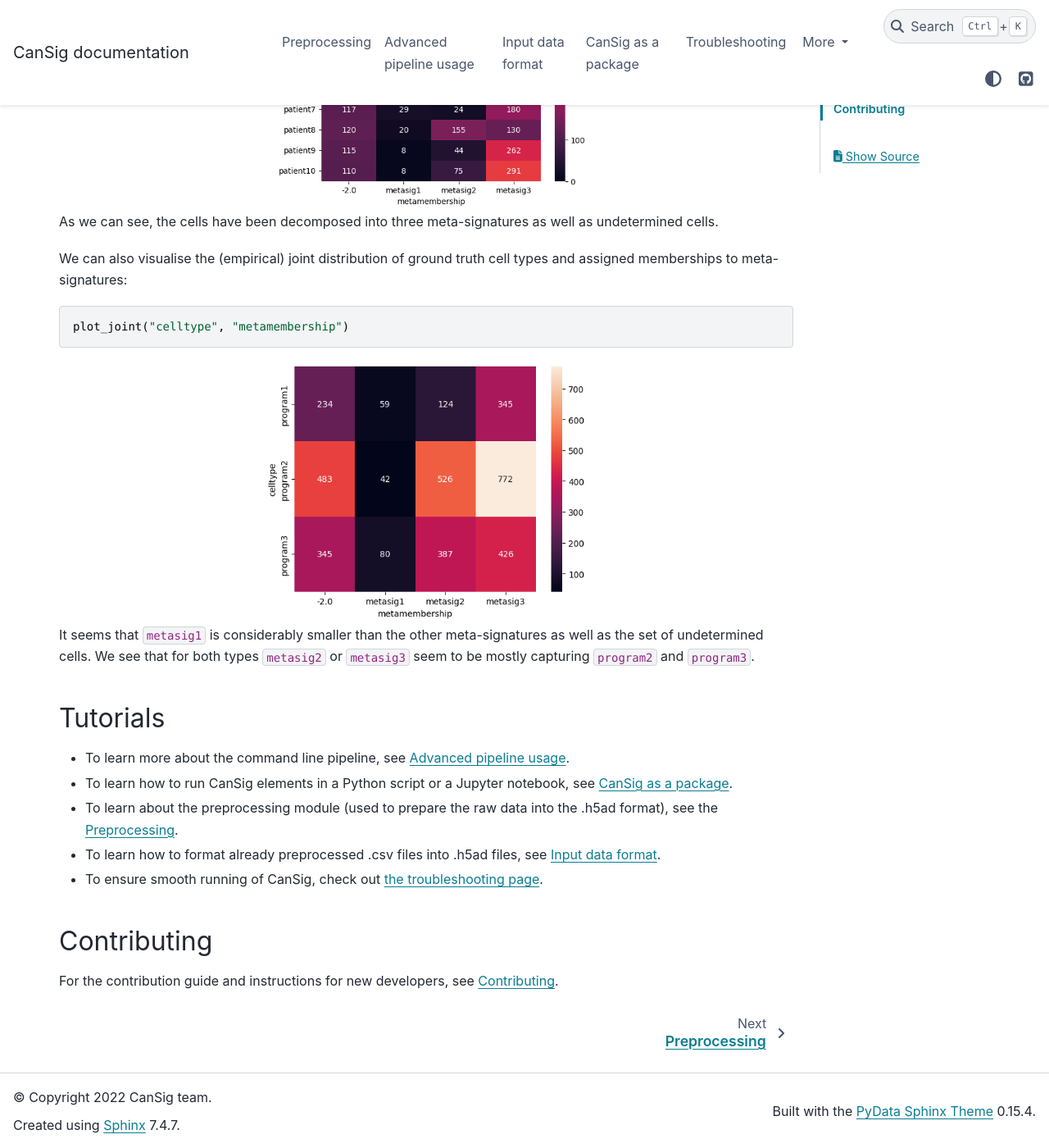
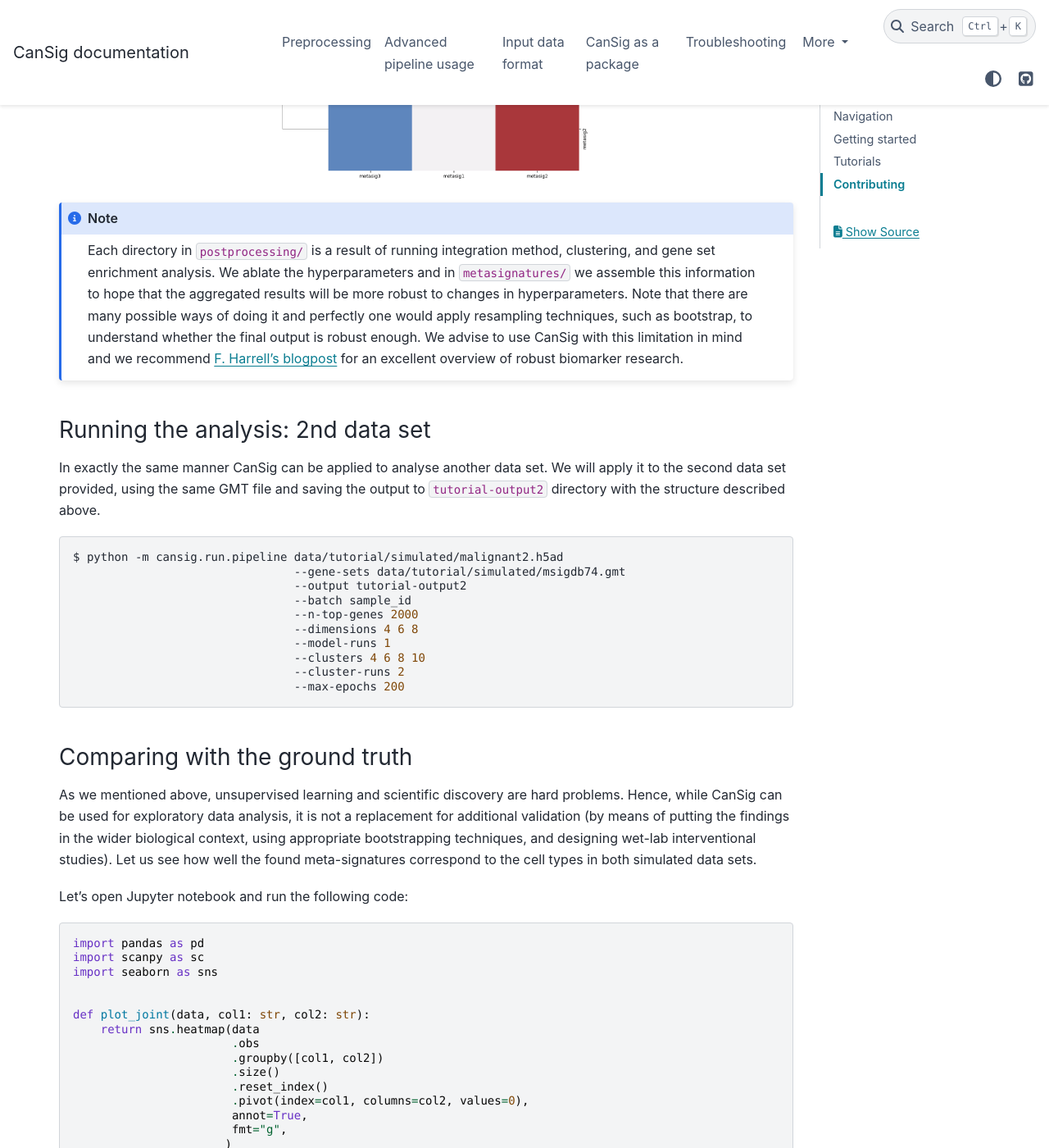
Before and after one commit to BoevaLab/CanSig, a Sphinx documentation site: the page built from docs/index.rst, in a window 1280 px wide and 1400 px high, scrolled down 8388 px. Shown: the whole window at 82% size. Built offline with Sphinx 7.4.7 and the PyData theme 0.15.4, drawn with Linux system fonts in a browser that asks for light colours; some of the changed text lies outside the part shown.

Commit message:
Extended version of the Getting Started tutorial (#99)
This PR expands the Getting Started tutorial, analyzing the SmallDSet2 data set from the manuscript.

As a side effect, it also changes things in our CI and dependencies:

We pin Black formatter version. This is probably a permanent change, so I advise to update your local installations (pip  install -r requirements-dev.txt and pre-commit install).
We pin scVI version as it is currently raising an error related to importing Literal. This is hopefully only a temporary issue.

```diff
--- a/docs/index.rst
+++ b/docs/index.rst
@@ -50,10 +50,10 @@
 
 Alternatively, in the `repository <https://github.com/boevalab/cansig>`_ we provide an ``environment.yml`` file `which can be used to create a new conda environment <https://conda.io/projects/conda/en/latest/user-guide/tasks/manage-environments.html#creating-an-environment-from-an-environment-yml-file>`_.
 
-Example dataset
-^^^^^^^^^^^^^^^
+Example datasets
+^^^^^^^^^^^^^^^^
 
-We will download the example data set using an auxiliary script:
+We will analyze two small simulated data sets accompanying our publication ``SmallDSet1`` and ``SmallDSet2``. Let's download them using an auxiliary script:
 
 .. code-block:: bash
 
@@ -64,13 +64,13 @@
 .. code-block:: bash
 
    $ ls data/tutorial/simulated
-   malignant.h5ad  msigdb74.gmt  README.md
+   malignant1.h5ad  malignant2.h5ad  msigdb74.gmt  README.md
 
-This directory contains a H5AD file with *simulated* malignant cells and a GMT file with gene signatures. More information about these are in the README file.
+This directory contains H5AD files with *simulated* malignant cells and a GMT file with gene signatures. More information about them is in the README file.
 
 For convenience we will `define variables <https://linuxhint.com/variables_bash/>`_ storing the locations:
 
-Let's take a look at this data set. Note that T. Chari and L. Pachter in `The Specious Art of Single-Cell Genomics <https://doi.org/10.1101/2021.08.25.457696>`_ demonstrate that single-cell data is hard to visualise and popular dimension reduction strategies may lead to spurious conclusions.
+Let's take a look at these data sets. Note that T. Chari and L. Pachter in `The Specious Art of Single-Cell Genomics <https://doi.org/10.1101/2021.08.25.457696>`_ demonstrated that single-cell data is hard to visualise and popular dimension reduction strategies may lead to spurious conclusions.
 
 We will use UMAP for demonstratory purposes to demonstrate the signals in the data we simulated. We suggest to install and run `Jupyter Notebook <https://jupyter.org/>`_ for this.
 
@@ -81,14 +81,14 @@
    import scanpy as sc
    import seaborn as sns
 
-   data = sc.read_h5ad("data/tutorial/simulated/malignant.h5ad")
-   sc.pp.neighbors(data)
-   sc.tl.umap(data)
-   sc.pl.umap(data, color=["sample_id", "celltype", "subclonal"], ncols=1)
+   data1 = sc.read_h5ad("data/tutorial/simulated/malignant1.h5ad")
+   sc.pp.neighbors(data1)
+   sc.tl.umap(data1)
+   sc.pl.umap(data1, color=["sample_id", "celltype", "subclonal"], ncols=1)
 
 .. image:: img/tutorial-simulated-umap.png
   :width: 400
-  :alt: UMAP visualisation of simulated cells.
+  :alt: UMAP visualisation of simulated cells from data set 1.
   :align: center
 
 We simulated samples coming from different patients, with different subclonal composition and different malignant cell types.
@@ -96,7 +96,7 @@
 
 .. code-block:: python
 
-   def plot_joint(col1: str, col2: str):
+   def plot_joint(data, col1: str, col2: str):
       return sns.heatmap(data
                          .obs
                          .groupby([col1, col2])
@@ -107,23 +107,53 @@
                          fmt="g",
                         )
 
-   plot_joint("sample_id", "celltype")
+   plot_joint(data1, "sample_id", "celltype")
 
 .. image:: img/tutorial-simulated-joint.png
   :width: 400
-  :alt: Joint (empirical) distribution of cell types and patients.
+  :alt: Joint (empirical) distribution of cell types and patients from data set 1.
   :align: center
+
+Analogously, we can visualise the other data set:
+
+.. code-block:: python
+
+   data2 = sc.read_h5ad("data/tutorial/simulated/malignant2.h5ad")
+   sc.pp.neighbors(data2)
+   sc.tl.umap(data2)
+   sc.pl.umap(data2, color=["sample_id", "celltype", "subclonal"], ncols=1)
+
+.. image:: img/tutorial-simulated-umap2.png
+  :width: 400
+  :alt: UMAP visualisation of simulated cells from data set 2.
+  :align: center
+
+.. code-block:: python
+
+   plot_joint(data2, "sample_id", "celltype")
+
+.. image:: img/tutorial-simulated-joint2.png
+  :width: 400
+  :alt: Joint (empirical) distribution of cell types and patients from data set 2.
+  :align: center
+
+Note that the second data set contains more cells:
+
+.. code-block:: python
+
+   print(f"1st data set: {data1.shape}")  # Prints out: 1st data set: (3823, 5000)
+   print(f"2nd data set: {data2.shape}")  # Prints out: 2nd data set: (4470, 5000)
 
 Running the analysis
 ^^^^^^^^^^^^^^^^^^^^
 
-As we know what we can expect in this data set, we will run the analysis:
+As we know what we can expect in these data sets, we can run the analysis. Let's do it for the first data set:
 
 .. code-block:: bash
 
-   $ python -m cansig.run.pipeline data/tutorial/simulated/malignant.h5ad
+   $ python -m cansig.run.pipeline data/tutorial/simulated/malignant1.h5ad
                                    --gene-sets data/tutorial/simulated/msigdb74.gmt
-                                   --output tutorial-output
+                                   --output tutorial-output1
                                    --batch sample_id
                                    --n-top-genes 2000
                                    --dimensions 4 6 8
@@ -192,13 +222,34 @@
    Each directory in ``postprocessing/`` is a result of running integration method, clustering, and gene set enrichment analysis. We ablate the hyperparameters and  in ``metasignatures/`` we assemble this information to hope that the aggregated results will be more robust to changes in hyperparameters. Note that there are many possible ways of doing it and perfectly one would apply resampling techniques, such as bootstrap, to understand whether the final output is robust enough.
    We advise to use CanSig with this limitation in mind and we recommend `F. Harrell's blogpost <https://www.fharrell.com/post/badb/index.html>`_ for an excellent overview of robust biomarker research.
 
+
+Running the analysis: 2nd data set
+^^^^^^^^^^^^^^^^^^^^^^^^^^^^^^^^^^
+
+In exactly the same manner CanSig can be applied to analyse another data set.
+We will apply it to the second data set provided, using the same GMT file and saving the output to ``tutorial-output2`` directory with the structure described above.
+
+.. code-block:: bash
+
+   $ python -m cansig.run.pipeline data/tutorial/simulated/malignant2.h5ad
+                                   --gene-sets data/tutorial/simulated/msigdb74.gmt
+                                   --output tutorial-output2
+                                   --batch sample_id
+                                   --n-top-genes 2000
+                                   --dimensions 4 6 8
+                                   --model-runs 1
+                                   --clusters 4 6 8 10
+                                   --cluster-runs 2
+                                   --max-epochs 200
+
 Comparing with the ground truth
 ^^^^^^^^^^^^^^^^^^^^^^^^^^^^^^^
 
-As we mentioned above, unsupervised learning and scientific discovery are hard problems and although CanSig can be used for exploratory data analysis, it is *not* a replacement for additional validation (by means of putting the findings in the wider biological context, using appropriate bootstrapping technique, and designing wet-lab interventional studies).
-We can however see how well the found metasignatures correspond to the cell types in the simulated data.
+As we mentioned above, unsupervised learning and scientific discovery are hard problems.
+Hence, while CanSig can be used for exploratory data analysis, it is not a replacement for additional validation (by means of putting the findings in the wider biological context, using appropriate bootstrapping techniques, and designing wet-lab interventional studies).
+Let us see how well the found meta-signatures correspond to the cell types in both simulated data sets.
 
-Let's open Jupyter and run the following code:
+Let's open Jupyter notebook and run the following code:
 
 .. code-block:: python
 
@@ -207,7 +258,7 @@
    import seaborn as sns
 
 
-   def plot_joint(col1: str, col2: str):
+   def plot_joint(data, col1: str, col2: str):
        return sns.heatmap(data
                           .obs
                           .groupby([col1, col2])
@@ -219,38 +270,58 @@
                          )
 
    # Load the simulated cells
-   data = sc.read_h5ad("data/tutorial/simulated/malignant.h5ad")
+   data1 = sc.read_h5ad("data/tutorial/simulated/malignant1.h5ad")
 
    # Load the meta-signatures
-   metamembership = pd.read_csv("tutorial-output/metasignatures/cell-metamembership.csv", index_col=0)
+   metamembership1 = pd.read_csv("tutorial-output1/metasignatures/cell-metamembership.csv", index_col=0)
 
    # Add the meta-signatures membership to the data
-   data.obs["metamembership"] = metamembership.loc[data.obs.index]
+   data1.obs = data1.obs.join(metamembership1)
+
+   # Plot the (empirical) joint distribution
+   plot_joint(data1, "celltype", "metamembership")
 
 
-   plot_joint("sample_id", "metamembership")
+This visualises the (empirical) joint distribution of ground truth cell types and assigned memberships to meta-signatures:
 
-
-.. image::  img/tutorial-joint-metasignature-patient.png
+.. image:: img/tutorial-joint-metasignature-celltype.png
    :width: 400
-   :alt: Joint (empirical) distribution of meta-signature assignment and patient.
+   :alt: Joint (empirical) distribution of meta-signature assignment and ground truth for the 1st data set.
    :align: center
 
-As we can see, the cells have been decomposed into three meta-signatures as well as undetermined cells.
+It seems that ``metasig1`` is considerably smaller than the other meta-signatures as well as the set of undetermined cells.
+We see that for both types ``metasig2`` or ``metasig3`` seem to be mostly capturing ``program2`` and ``program3``, being somewhat mixed together.
+Similarly to the Fig. 2, we conclude ``SmallDSet1`` turned out to be a hard problem, with meta-signatures not exactly matching the ground truth.
 
-We can also visualise the (empirical) joint distribution of ground truth cell types and assigned memberships to meta-signatures:
+Let us see now how CanSig worked on ``SmallDSet2``, which is a larger data set:
 
 .. code-block:: python
 
-   plot_joint("celltype", "metamembership")
+   # Load the simulated cells
+   data2 = sc.read_h5ad("data/tutorial/simulated/malignant2.h5ad")
 
+   # Load the meta-signatures
+   metamembership2 = pd.read_csv("tutorial-output2/metasignatures/cell-metamembership.csv", index_col=0)
 
-.. image:: img/tutorial-joint-metasignature-celltype.png
+   # Add the meta-signatures membership to the data
+   data2.obs = data1.obs.join(metamembership2)
+
+   # Plot the (empirical) joint distribution
+   plot_joint(data2, "celltype", "metamembership")
+
+.. image:: img/tutorial-joint-metasignature-celltype2.png
    :width: 400
-   :alt: Joint (empirical) distribution of meta-signature assignment and ground truth.
+   :alt: Joint (empirical) distribution of meta-signature assignment and ground truth for the 2nd data set.
    :align: center
 
-It seems that ``metasig1`` is considerably smaller than the other meta-signatures as well as the set of undetermined cells. We see that for both types ``metasig2`` or ``metasig3`` seem to be mostly capturing ``program2`` and ``program3``.
+As reported in Fig. 2 of our manuscript, CanSig found two out of three cell identities (``metasig2`` mostly captures ``program3`` and ``metasig4`` mostly captures ``program2``).
+
+Summary
+^^^^^^^
+
+We have demonstrated how to use CanSig as a command line tool to analyze malignant cells.
+However, CanSig offers more utilities and can be integrated within existing pipelines.
+For more information, see the tutorials below.
 
 Tutorials
 ---------
--- a/pyproject.toml
+++ b/pyproject.toml
@@ -19,6 +19,7 @@
   | build
   | dist
   | docs
+  | \.pytype
 )/
 '''
 
--- a/requirements-dev.txt
+++ b/requirements-dev.txt
@@ -1,4 +1,4 @@
-black
+black==22.10.0
 flake8
 interrogate
 pre-commit
--- a/requirements.txt
+++ b/requirements.txt
@@ -14,12 +14,12 @@
 seaborn
 scikit-learn
 scipy
-scvi-tools
+scvi-tools<=0.19.0
 sphinx<6
 statsmodels
 protobuf~=3.19.0
 # requirements-dev.txt
-black
+black==22.10.0
 flake8
 pre-commit
 pydata-sphinx-theme
--- a/setup.cfg
+++ b/setup.cfg
@@ -25,7 +25,9 @@
     scanpy>=1.9.1
     seaborn
     scipy
-    scvi-tools
+    # At the moment of 2022-02-02 scVI has problems with dependencies
+    # so I decided to pin the version for now.
+    scvi-tools<=0.19.0
     statsmodels
     protobuf~=3.19.0
 
```
Also changed, not shown: other parts of docs/index.rst (+1 -1 lines), .pre-commit-config.yaml, docs/img/tutorial-joint-metasignature-celltype2.png (added), docs/img/tutorial-simulated-joint2.png (added), docs/img/tutorial-simulated-umap2.png (added), 10 other files.
